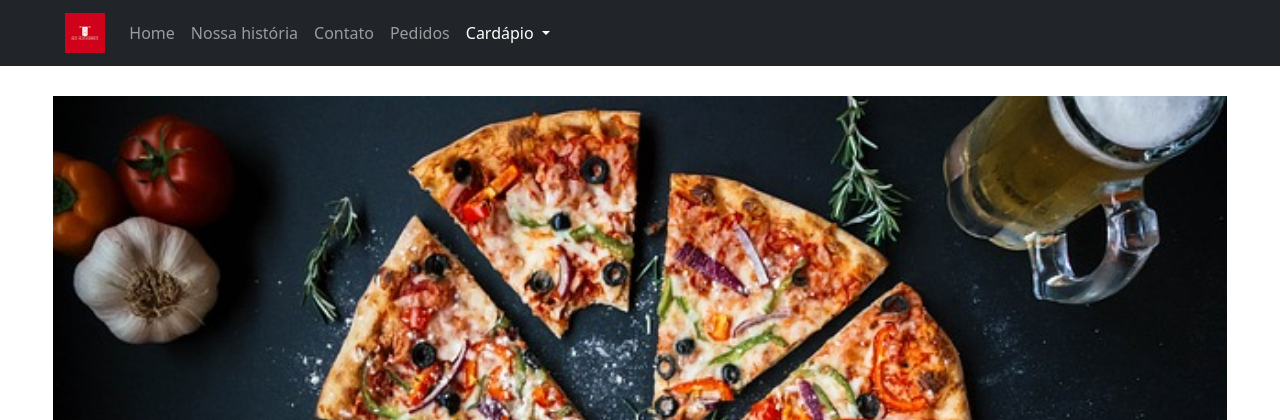
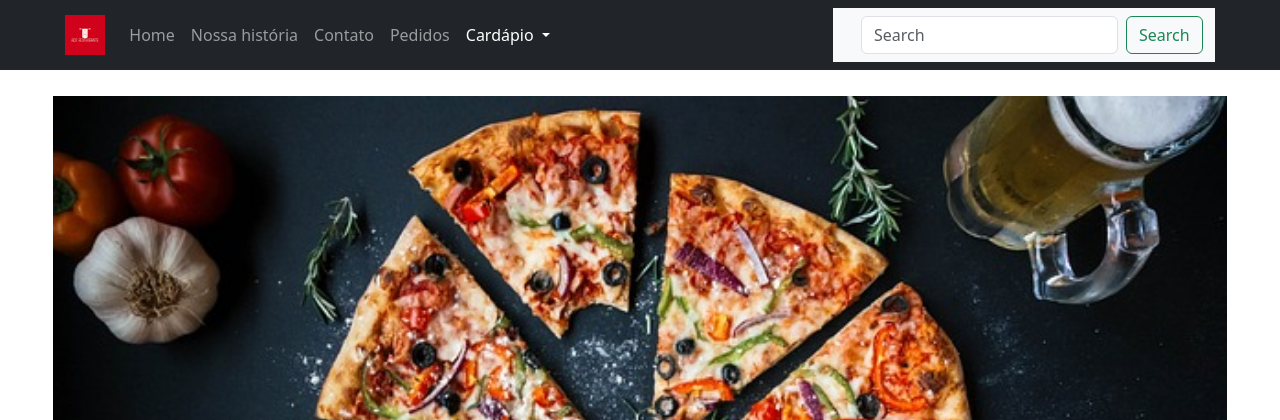
Before and after one commit to brendonfeitosa/Projeto_PHP_2Bimestre, a PHP site: page /index.php in a window 1280 px wide. Shown: the top 420 px of the page. Run offline with PHP 8.4, Linux system fonts and the light colour scheme.

Commit message:
tes
teste

```diff
--- a/arquivos_site/header.php
+++ b/arquivos_site/header.php
@@ -45,6 +45,17 @@
                     </li>
                 </ul>
             </div>
+        <nav class="navbar bg-body-tertiary bg-dark">
+            <div class="container-fluid">
+                <a class="navbar-brand"></a>
+                <form class="d-flex" role="search">
+                <input class="form-control me-2" type="search" placeholder="Search" aria-label="Search">
+                <button class="btn btn-outline-success" type="submit">Search</button>
+                </form>
+            </div>
+        </nav>
         </div>
+
     </nav>
+
     <br><br><br><br>
```
Also changed, not shown: arquivos_site/CSS/styles.css (line endings or trailing spaces).
